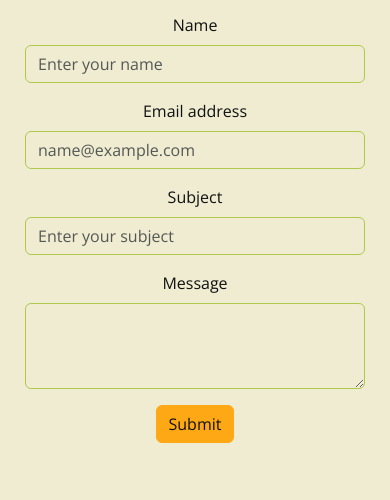
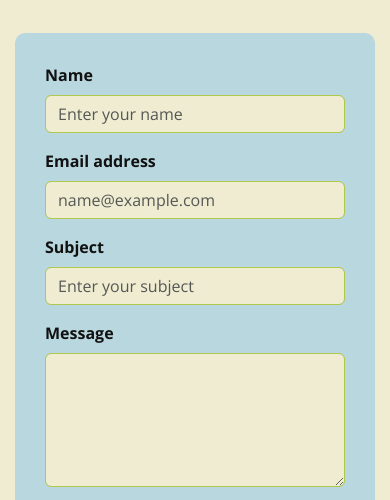
Before and after one commit to huss-al/Health-Heaven, a plain HTML site: page pages/contact_us.html in a window 390 px wide. Shown: the part 179-679 px from the top of the page. Drawn offline with nearby package versions, Linux system fonts and the light colour scheme.

Commit message:
made the Contact page look better and added the blue to it as discussed

```diff
--- a/pages/contact_us.html
+++ b/pages/contact_us.html
@@ -118,56 +118,55 @@
       </div>
     </nav>
     <main class="flex-grow-1">
-      <!-- Add your main content here -->
       <h1 class="text-center">Contact us</h1>
 
-      <div class="container text-center contact-us-container">
+      <div class="container contact-us-container">
+        <div class="row justify-content-center">
+          <div class="col-lg-8">
             <form>
-          <div class="row mb-3">
-            <div class="col-md-12">
+              <div class="mb-3">
                 <label for="nameinput" class="form-label">Name</label>
                 <input
                   type="text"
                   class="form-control"
                   id="nameinput"
                   placeholder="Enter your name"
+                  required
                 />
               </div>
-          </div>
-          <div class="row mb-3">
-            <div class="col-md-12">
+              <div class="mb-3">
                 <label for="emailinput" class="form-label">Email address</label>
                 <input
                   type="email"
                   class="form-control"
                   id="emailinput"
                   placeholder="name@example.com"
+                  required
                 />
               </div>
-          </div>
-          <div class="row mb-3">
-            <div class="col-md-12">
+              <div class="mb-3">
                 <label for="subjectinput" class="form-label">Subject</label>
                 <input
                   type="text"
                   class="form-control"
                   id="subjectinput"
                   placeholder="Enter your subject"
+                  required
                 />
               </div>
-          </div>
-          <div class="row mb-3">
-            <div class="col-md-12">
+              <div class="mb-3">
                 <label for="messageinput" class="form-label">Message</label>
                 <textarea
                   class="form-control"
                   id="messageinput"
-                rows="3"
+                  rows="5"
+                  required
                 ></textarea>
-            </div>
               </div>
               <button type="submit" class="btn btn-primary">Submit</button>
             </form>
+          </div>
+        </div>
       </div>
     </main>
     <!-- footer -->
--- a/styles/global.css
+++ b/styles/global.css
@@ -103,7 +103,7 @@ h1 {
 }
 
 .ingredients-section ul {
-list-style: none;
+  list-style: none;
 }
 
 .food-description-section {
@@ -115,8 +115,6 @@ p {
   font-weight: 700;
 }
 
-
-
 @media (max-width: 1600px) {
   .food-description-section {
     font-weight: 700;
@@ -126,8 +124,6 @@ p {
     padding-top: 150px;
   }
 }
-
-
 
 html {
   scroll-behavior: smooth;
@@ -254,23 +250,19 @@ html {
   height: 50vh;
 }
 
-
 /*------------------------------ MAIN BODY - ABOUT US  */
 
-
 /*------------------------------ MAIN BODY - CONTACT US  */
-
 
 .contact-us-container {
   padding: 0px 100px;
 }
 
 @media (max-width: 768px) {
-
   .contact-us-container {
     padding: 0px 25px;
   }
-  }
+}
 
 /* Footer */
 footer {
@@ -417,3 +409,40 @@ hr {
 hr {
   border-color: var(--color-black);
 }
+
+.contact-us-container {
+  padding: 40px 15px;
+}
+
+.contact-us-container form {
+  background-color: var(--color-lightblue);
+  padding: 30px;
+  border-radius: 10px;
+}
+
+.contact-us-container .form-label {
+  font-weight: bold;
+}
+
+.contact-us-container .form-control {
+  background-color: var(--color-beige);
+  border-color: var(--color-olive);
+}
+
+.contact-us-container .btn-primary {
+  background-color: var(--color-orange);
+  border-color: var(--color-orange);
+  color: var(--color-black);
+}
+
+.contact-us-container .btn-primary:hover {
+  background-color: var(--color-olive);
+  border-color: var(--color-olive);
+  color: var(--color-beige);
+}
+
+@media (max-width: 991.98px) {
+  .contact-us-container {
+    padding: 20px 15px;
+  }
+}
```
Lines whose indentation alone changed are shown as unchanged.
